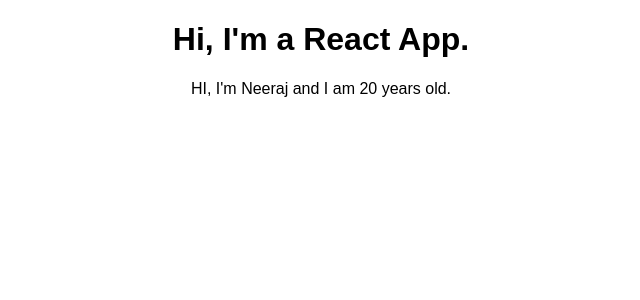
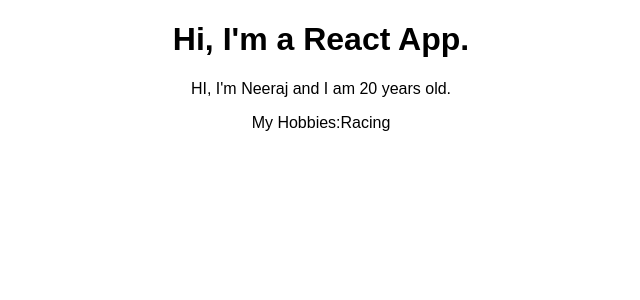
Before and after one commit to Neeraj-SD/react-complete-guide, a React (Create React App) app: page / in a window 1280 px wide. Shown: the top 300 px of the page, without its empty margins (319-959 px from the left). Built offline with nearby package versions, Linux system fonts and the light colour scheme.

Commit message:
understanding and using states

```diff
--- a/src/App.js
+++ b/src/App.js
@@ -7,7 +7,7 @@
     return (
       <div className="App">
         <h1>Hi, I'm a React App.</h1>
-        <Person name='Neeraj' age='20'></Person>
+        <Person name='Neeraj' age='20'>My Hobbies:Racing</Person>
       </div>
     );
   }
--- a/src/Person/Person.js
+++ b/src/Person/Person.js
@@ -1,7 +1,13 @@
 import React from "react"
 
 const person = (props) => {
-    return <p>HI, I'm {props.name} and I am {props.age} years old.</p>
+    return (
+        <div>
+            <p>HI, I'm {props.name} and I am {props.age} years old.</p>
+            <p>{props.children}</p>
+        </div>
+
+    )
 }
 
 export default person
```
